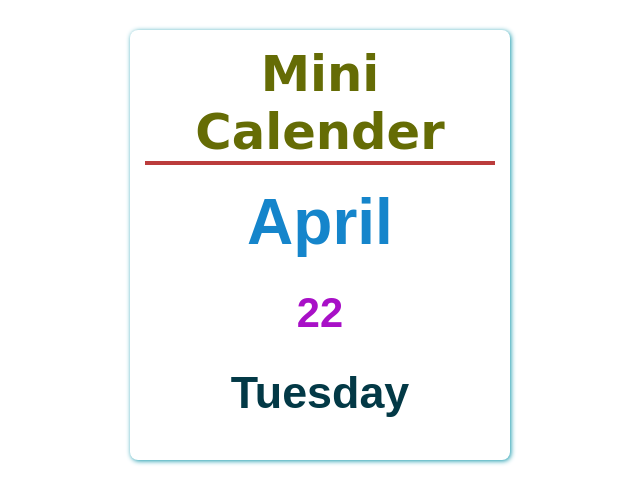
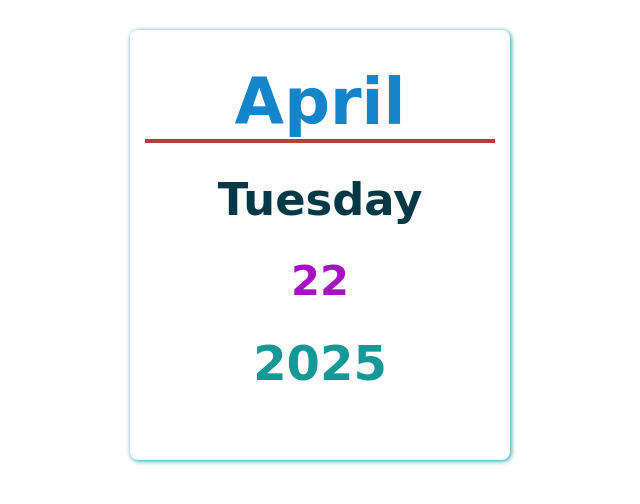
Before and after one commit to Kraven0112/sde01, a plain HTML site: page All-projects/miniCalender/index.html in a window 1280 px wide. Shown: the whole page, without its empty margins (320-960 px from the left). Drawn offline with Linux system fonts and the light colour scheme.

Commit message:
add new feature

```diff
--- a/All-projects/ecommerceApp/style.css
+++ b/All-projects/ecommerceApp/style.css
@@ -47,7 +47,7 @@ body {
     text-align: center;
     padding: 10px;
     margin-top: 5px;
-    width: 420px;
+    width: 350px;
     display: flex;
     align-items: center;
     justify-content: space-around;
--- a/All-projects/miniCalender/index.html
+++ b/All-projects/miniCalender/index.html
@@ -11,11 +11,11 @@
 <body>
 
     <div id="mainDiv">
-        <h1 id="intro">Mini Calender</h1>
+        <h1 class="center" id="month">Mini Calender</h1>
         <div id="break"></div>
-        <p class="center" id="month"></p>
+        <p class="center" id="day"></p>
         <p class="center" id="date"></p>
-        <p class="center" id="day"></p>
+        <p class="center" id="year"></p>
     </div>
 
     <script src="./script.js"></script>
--- a/All-projects/miniCalender/script.js
+++ b/All-projects/miniCalender/script.js
@@ -3,12 +3,14 @@ document.addEventListener('DOMContentLoaded', function(){
     const monthDisplay = document.getElementById('month')
     const dateDisplay = document.getElementById('date')
     const dayDisplay = document.getElementById('day')
+    const yearDisplay = document.getElementById('year')
 
     const date = new Date()
 
     monthDisplay.textContent = date.toLocaleDateString('default', { month: 'long' })
     dateDisplay.textContent = date.getDate()
     dayDisplay.textContent = date.toLocaleDateString('en-US', { weekday: 'long' })
+    yearDisplay.textContent = date.getFullYear()
 
     document.getElementById('mainDiv').addEventListener('click', function(){
         document.getElementById('mainDiv').classList.toggle('bgc')
--- a/All-projects/miniCalender/style.css
+++ b/All-projects/miniCalender/style.css
@@ -1,14 +1,13 @@
 * {
     margin: 0;
     padding: 0;
-    font-family: Arial, Helvetica, sans-serif;
+    font-family: cursive;
 }
 
 #intro {
-    text-align: center;
     font-family: cursive;
     color: #656c05;
-    font-size: 3.1rem;
+    font-size: 2.1rem;
 }
 
 #mainDiv {
@@ -19,6 +18,13 @@
     padding: 15px;
     box-shadow: 1px 1px 5px #1397ab;
     border-radius: 8px;
+}
+
+#year{
+    font-size: 3rem;
+    margin-top: 30px;
+    font-weight: bold;
+    color: #169896;
 }
 
 #month {
--- /dev/null
+++ b/All-projects/multiplicationApp/script.js
@@ -0,0 +1,3 @@
+document.addEventListener('DOMContentLoaded', function(){
+
+})
--- /dev/null
+++ b/All-projects/multiplicationApp/style.css
@@ -0,0 +1,5 @@
+*{
+    margin: 0;
+    padding: 0;
+    font-family: Arial, Helvetica, sans-serif;
+}
```
Also changed, not shown: All-projects/multiplicationApp/index.html (added, +13 -0 lines).
